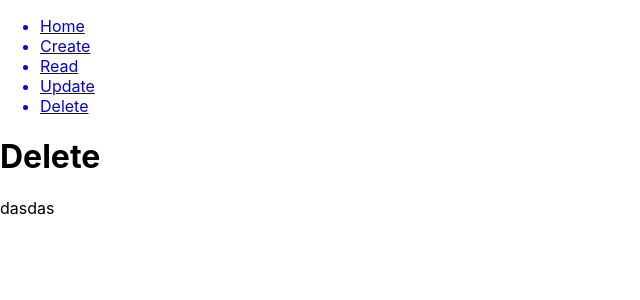
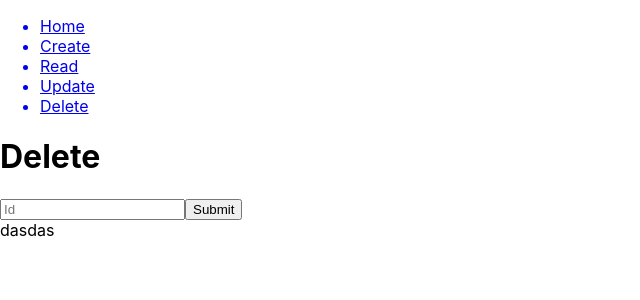
Before and after one commit to tuanpham241001/React-Job-Posting-Website, a React (Create React App) app: page /delete in a window 1280 px wide. Shown: the top 300 px of the page, without its empty margins (0-640 px from the left). Built offline with nearby package versions, Linux system fonts and the light colour scheme.

Commit message:
Delete page: Work!

```diff
--- a/src/App.js
+++ b/src/App.js
@@ -24,11 +24,14 @@ function App() {
     )
   }
 
-  // function deleteJob(newJob){
-  //   prevJobs.filter(
-
-  //   )
-  // }
+  function deleteJob(deleteID){
+    setJobs(prevJobs => {
+      return prevJobs.filter(jobsItem => {
+        return jobsItem._id !== deleteID}
+        )
+      }
+    )
+  }
 
   return (
     <Router>
@@ -52,7 +55,9 @@ function App() {
 
           <Route path="/update" component={() => <Update />} />
 
-          <Route path="/delete" component={() => <Delete/>} />
+          <Route path="/delete" component={() => <Delete
+            onDelete={deleteJob}
+          />} />
 
         </Switch>
 
--- a/src/components/delete/Delete.jsx
+++ b/src/components/delete/Delete.jsx
@@ -1,9 +1,28 @@
-import React from "react"
+import React, {useState} from "react"
+import {Link} from "react-router-dom"
 
-function Delete(){
+function Delete(props){
+    const [deleteID, setDeleteID] = useState("")
+
+    function handleChange(events){
+        const {value} = events.target;
+        setDeleteID(value)
+    }
+
+    function deleteJob(event){
+        props.onDelete(deleteID);
+    }
+
+
     return (
         <div>
             <h1> Delete </h1>
+            <form>
+            <input onChange={handleChange} name="_id" value={deleteID} placeholder="Id"/>
+            <Link to="/">
+                <button type="submit" onClick={deleteJob} >Submit</button>
+            </Link>
+            </form>
         </div>
     )
 }
```
